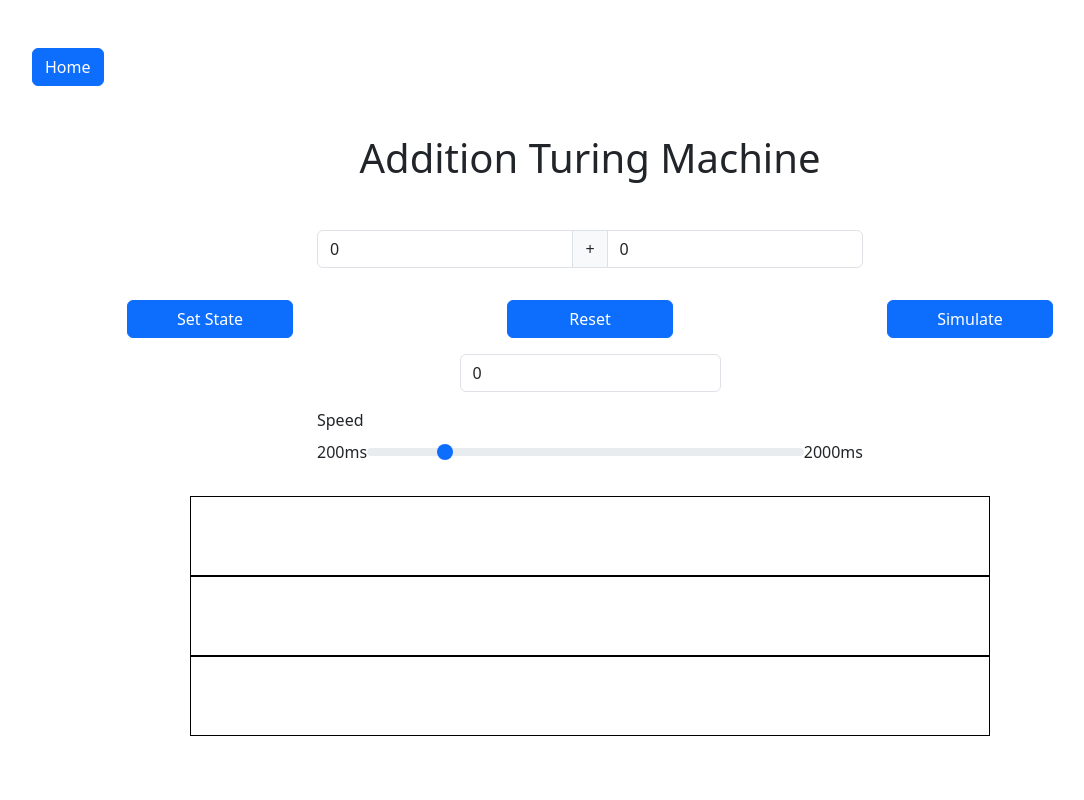
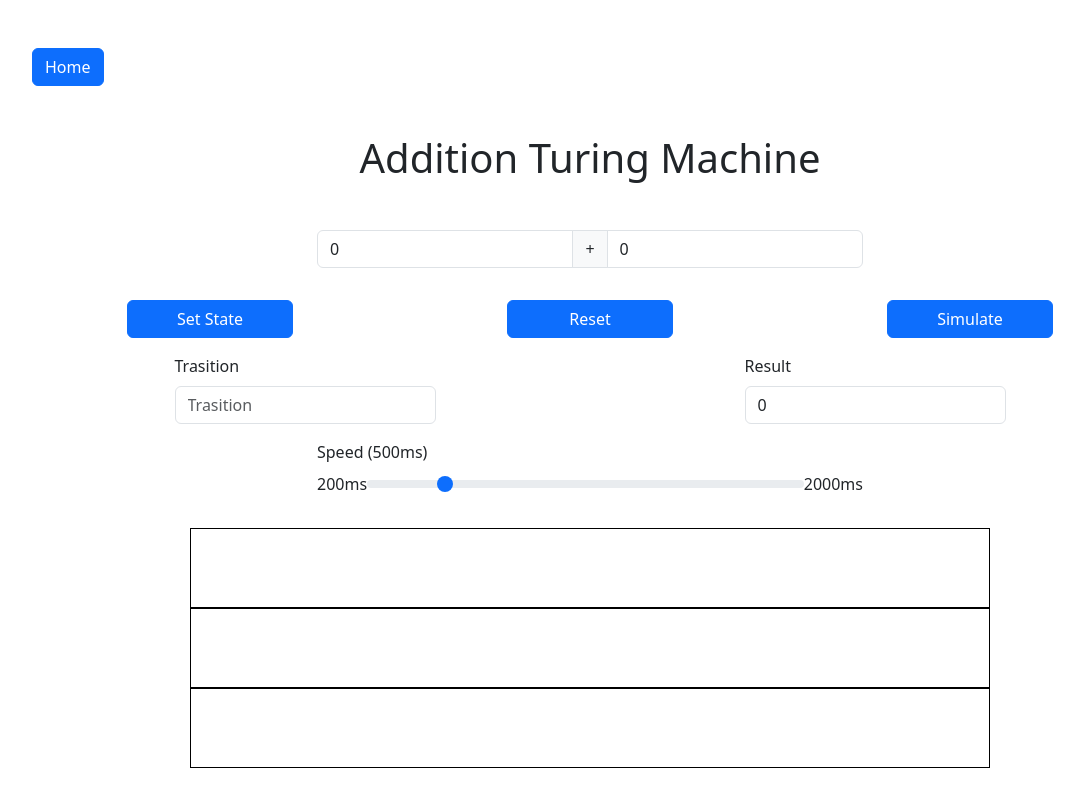
Before and after one commit to ndkvin/turing_machine, a Next.js app: page /addition in a window 1280 px wide. Shown: the whole page, without its empty margins (50-1134 px from the left). Built offline with nearby package versions, Linux system fonts and the light colour scheme.

Commit message:
Add trasntition

```diff
--- a/src/app/addition/page.js
+++ b/src/app/addition/page.js
@@ -50,10 +50,12 @@ export default function Home() {
   const tapeContainer1Refs = useRef(null);
   const tapeContainer2Refs = useRef(null);
   const tapeContainer3Refs = useRef(null);
+  const [trasition, setTrasition] = useState("")
+
   const scrollLeft = (ref) => {
     ref.current.scrollBy({
       top: 0,
-      left: -50,
+      left: -55,
       behavior: 'smooth',
     });
 
@@ -63,7 +65,7 @@ export default function Home() {
   const scrollRight = (ref) => {
     ref.current.scrollBy({
       top: 0,
-      left: 50,
+      left: 55,
       behavior: 'smooth',
     });
 
@@ -138,9 +140,11 @@ export default function Home() {
     let val3 = tape3[active3];
     const concat = val1 + val2 + val3;
 
-    console.log("concat", concat)
-
     const next = addition[state][concat];
+    const oldState = state;
+    //set trasition
+    const newTrasition = `${concat}/${next.state[0].write}${next.state[1].write}${next.state[2].write},${next.state[0].move}${next.state[1].move}${next.state[2].move},(${oldState}->${next.next})`;
+    setTrasition(newTrasition)
 
     // write new tape 1
     const newTape1 = [...tape1];
@@ -271,7 +275,19 @@ export default function Home() {
           </div>
         </div>
         <div className="row mt-3">
+        <div className="col-3 mx-auto">
+            <label className="form-label">Trasition</label>
+            <input
+              type="string"
+              className="form-control"
+              placeholder="Trasition"
+              aria-label="Trasition"
+              value={trasition}
+              onChange={e => setTrasition(e.target.value)}
+            />
+          </div>
           <div className="col-3 mx-auto">
+          <label className="form-label">Result</label>
             <input
               type="number"
               className="form-control"
@@ -284,7 +300,7 @@ export default function Home() {
         </div>
         <div className="row mt-3">
           <div className="col-6 mx-auto">
-            <label className="form-label">Speed</label>
+            <label className="form-label">Speed ({speed}ms)</label>
             <div className='d-flex'>
               <p>200ms</p>
               <input
--- a/src/app/page.js
+++ b/src/app/page.js
@@ -6,7 +6,7 @@ export default function Home() {
     <>
       <div className="container">
         <h1 className="d-flex justify-content-center mt-5">
-          Turing Machine Simulation By Kelompok 4
+          Turing Machine Simulation By Kelompok 5
         </h1>
         <div className="d-flex justify-content-center mt-5">
           <Link className="btn btn-primary me-2" href="/addition">
```
Also changed, not shown: src/app/substraction/page.js (+21 -5 lines).
